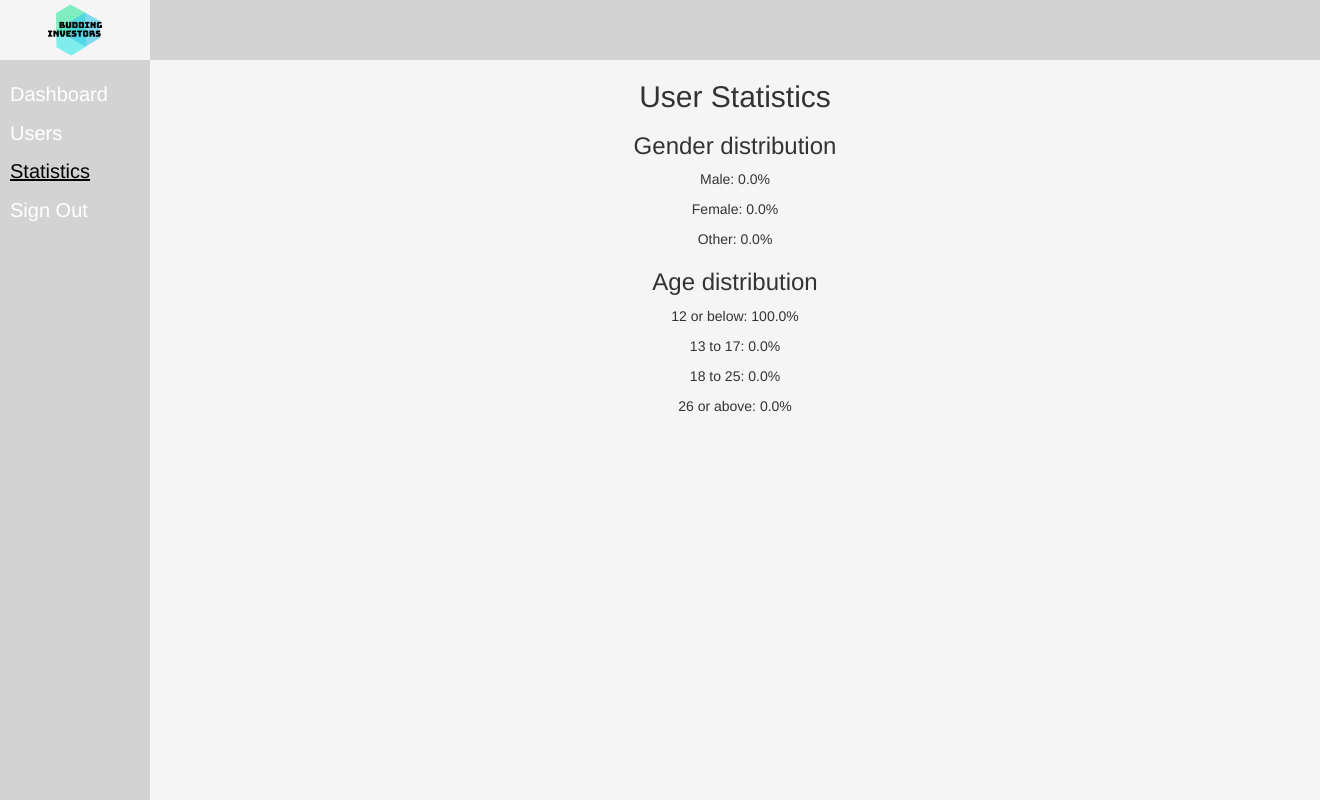
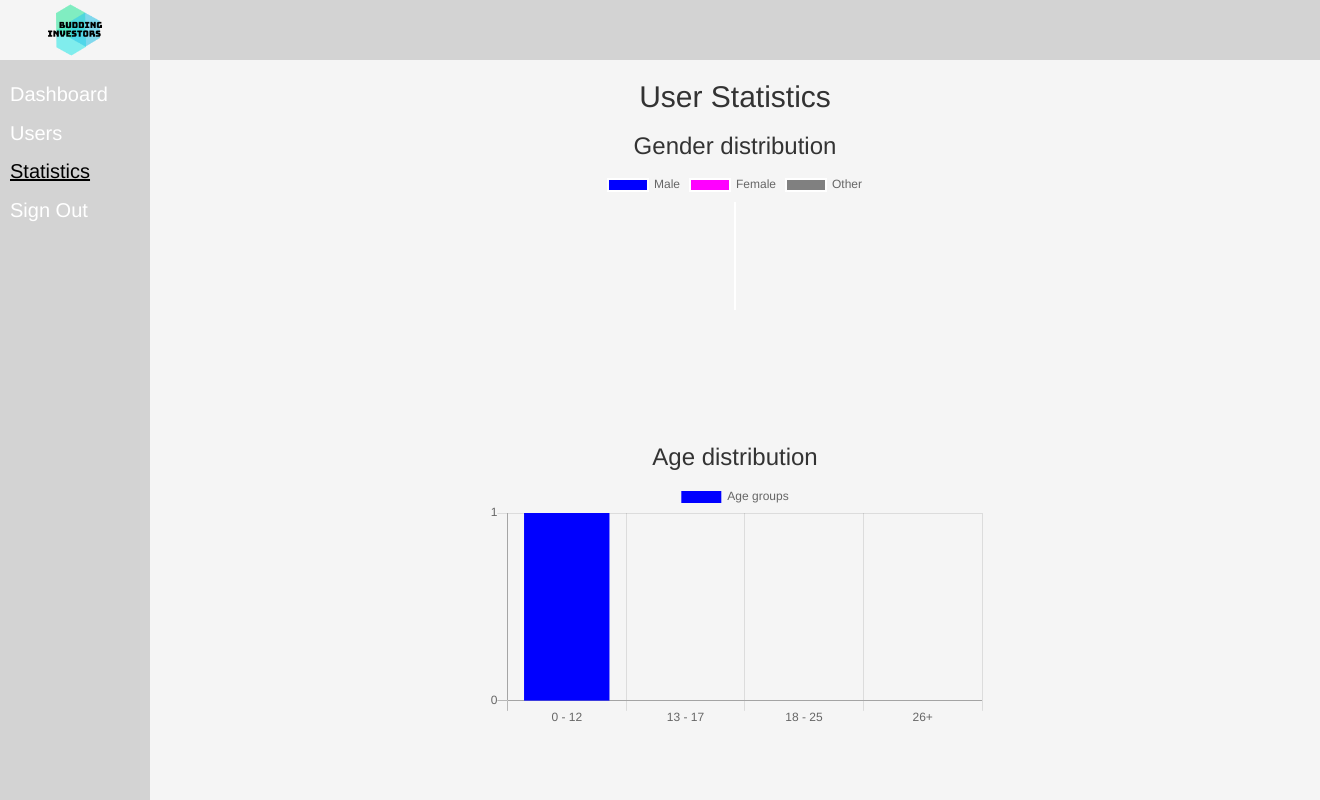
Before and after one commit to System-Exit/Investment-game, a Flask app: page /admin/statistics in a window 1320 px wide. Run offline with Flask 2, Linux system fonts and the light colour scheme; the visitor is signed in with stand-in values (Sample User, id 1); data comes from the database, SQL or seed files in the repository; some libraries are stand-ins or nearby versions.

Commit message:
Modifed stat API to return counts and added graphs for statistics

```diff
--- a/gdb_api.py
+++ b/gdb_api.py
@@ -830,10 +830,10 @@ class GoogleDatabaseAPI:
 
         Returns:
             A dictionary of statistics as follows:
-            - Gender distribution as 'genderdist' dict that contains the
-                decimal percentage for each gender, male, female and other.
-            - Age group distribution as 'agegroupdist' dict that contains the
-                decimal percentage for each age group of '0to12', '13to17',
+            - Gender distribution as 'gendercounts' dict that contains the
+                integer count for each gender, male, female and other.
+            - Age group distribution as 'agegroupcounts' dict that contains the
+                integer count for each age group of '0to12', '13to17',
                 '18to25' and '26toinf'.
 
         """
@@ -847,32 +847,32 @@ class GoogleDatabaseAPI:
             # Initialise statistics
             statistics = dict()
             # Get gender distribution
-            statistics['genderdist'] = {
+            statistics['gendercounts'] = {
                 'male': userquery.filter(
-                    User.gender == 'M').count() / usercount,
+                    User.gender == 'M').count(),
                 'female': userquery.filter(
-                    User.gender == 'F').count() / usercount,
+                    User.gender == 'F').count(),
                 'other': userquery.filter(
-                    User.gender == 'O').count() / usercount
+                    User.gender == 'O').count()
             }
             # Get age group distribution
-            statistics['agegroupdist'] = {
+            statistics['agegroupcounts'] = {
                 '0to12': userquery.filter(
                         User.dob > date.today() - relativedelta(years=13)
-                    ).count() / usercount,
+                    ).count(),
                 '13to17': userquery.filter(
                         User.dob <= date.today() - relativedelta(years=13)
                     ).filter(
                         User.dob > date.today() - relativedelta(years=18)
-                    ).count() / usercount,
+                    ).count(),
                 '18to25': userquery.filter(
                         User.dob <= date.today() - relativedelta(years=18)
                     ).filter(
                         User.dob > date.today() - relativedelta(years=26)
-                    ).count() / usercount,
+                    ).count(),
                 '26toinf': userquery.filter(
                         User.dob <= date.today() - relativedelta(years=26)
-                    ).count() / usercount
+                    ).count()
             }
 
             # Return statistics
--- a/static/css/main.css
+++ b/static/css/main.css
@@ -208,3 +208,21 @@ input#byear
     padding-left: 10px;
     padding-right: 10px;
 }
+
+/* Admin statistics page charts */
+#statsistics-body
+{
+    text-align: center;
+}
+#gender-pie-chart-container
+{
+    display: inline-block;
+    height: 250px;
+    width: 500px;
+}
+#age-pie-chart-container
+{
+    display: inline-block;
+    height: 250px;
+    width: 500px;
+}
--- a/templates/adminstatistics.html
+++ b/templates/adminstatistics.html
@@ -1,21 +1,86 @@
 {% extends "adminlayout.html" %}
 {% set active_page = "statistics" %}
 {% block content %}
-<div id="share-body" class="container">
+<div id="statistics-body" class="container">
     {% include "messageblock.html" %}
     <h2>User Statistics</h2>
     <div>
         <h3>Gender distribution</h3>
-        <p>Male: {{ (userstatistics.genderdist['male']*100)|round(2) }}%</p>
-        <p>Female: {{ (userstatistics.genderdist['female']*100)|round(2) }}%</p>
-        <p>Other: {{ (userstatistics.genderdist['other']*100)|round(2) }}%</p>
+        <div id="gender-pie-chart-container">
+            <canvas id="gender-pie-chart"></canvas>
+        </div>
     </div>
     <div>
         <h3>Age distribution</h3>
-        <p>12 or below: {{ (userstatistics.agegroupdist['0to12']*100)|round(2) }}%</p>
-        <p>13 to 17: {{ (userstatistics.agegroupdist['13to17']*100)|round(2) }}%</p>
-        <p>18 to 25: {{ (userstatistics.agegroupdist['18to25']*100)|round(2) }}%</p>
-        <p>26 or above: {{ (userstatistics.agegroupdist['26toinf']*100)|round(2) }}%</p>
+        <div id="age-pie-chart-container">
+            <canvas id="age-pie-chart"></canvas>
+        </div>
     </div>
 </div>
+{# Chart.js and statistics graphs scripts #}
+<script src="https://cdnjs.cloudflare.com/ajax/libs/Chart.js/2.8.0/Chart.min.js"></script>
+<script>
+    // Generate gender data for pie chart
+    var genderPieChartData = {
+        datasets: [{
+            data: [
+                {{ userstatistics.gendercounts['male'] }},
+                {{ userstatistics.gendercounts['female'] }},
+                {{ userstatistics.gendercounts['other'] }}
+            ],
+            backgroundColor: [
+                "rgba(0, 0, 255, 1)",
+                "rgba(255, 0, 255, 1)",
+                "rgba(128, 128, 128)"
+            ]
+        }],
+        labels: [
+            'Male',
+            'Female',
+            'Other'
+        ]
+    }
+    // Generate age data for pie chart
+    var agePieChartData = {
+        datasets: [{
+            label: 'Age groups',
+            data: [
+                {{ userstatistics.agegroupcounts['0to12'] }},
+                {{ userstatistics.agegroupcounts['13to17'] }},
+                {{ userstatistics.agegroupcounts['18to25'] }},
+                {{ userstatistics.agegroupcounts['26toinf'] }}
+            ],
+            backgroundColor: "rgba(0, 0, 255, 1)",
+        }],
+        labels: [
+            '0 - 12',
+            '13 - 17',
+            '18 - 25',
+            '26+'
+        ]
+    }
+    var agePieChartOptions = {
+        scales: {
+            yAxes: [{
+                ticks: {
+                    precision: 0
+                }
+            }]
+        }
+    }
+    // Create charts
+    window.onload = function() {
+        var ctx = document.getElementById("gender-pie-chart").getContext("2d");
+        var genderPieChart = new Chart(ctx, {
+            type: 'pie',
+            data: genderPieChartData
+        });
+        var ctx = document.getElementById("age-pie-chart").getContext("2d");
+        var agePieChart = new Chart(ctx, {
+            type: 'bar',
+            data: agePieChartData,
+            options: agePieChartOptions
+        });
+    }
+</script>
 {% endblock %}
```
